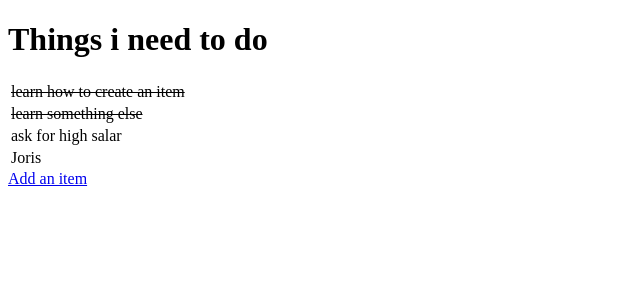
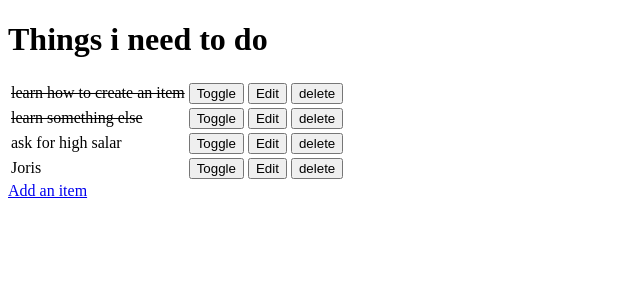
Before and after one commit to JorisPaarde/dajango-lessons, a Django app: page / in a window 1280 px wide. Shown: the top 300 px of the page, without its empty margins (0-640 px from the left). Run offline with Django 3.2, Linux system fonts and the light colour scheme; data comes from the database, SQL or seed files in the repository; both versions use the stored data as it was after the commit.

Commit message:
Added full crud functionality

```diff
--- a/django_todo/urls.py
+++ b/django_todo/urls.py
@@ -15,10 +15,13 @@ Including another URLconf
 """
 from django.contrib import admin
 from django.urls import path
-from todo.views import get_todo_list, add_item
+from todo import views
 
 urlpatterns = [
     path('admin/', admin.site.urls),
-    path('', get_todo_list, name='get_todo_list'),
-    path('add', add_item, name='add')
+    path('', views.get_todo_list, name='get_todo_list'),
+    path('add', views.add_item, name='add'),
+    path('edit/<item_id>', views.edit_item, name='edit'),
+    path('toggle/<item_id>', views.toggle_item, name='toggle'),
+    path('delete/<item_id>', views.delete_item, name='delete'),
 ]
--- a/todo/templates/todo/todo_list.html
+++ b/todo/templates/todo/todo_list.html
@@ -4,7 +4,7 @@
     <meta charset="UTF-8">
     <meta http-equiv="X-UA-Compatible" content="IE=edge">
     <meta name="viewport" content="width=device-width, initial-scale=1.0">
-    <title>Document</title>
+    <title>To do</title>
 </head>
 <body>
     <h1>Things i need to do</h1>
@@ -16,6 +16,21 @@
                 {% else %}
                 <td>{{ item.name }}</td>
                 {% endif %}
+                <td>
+                    <a href="/toggle/{{ item.id }}">
+                        <button>Toggle</button>
+                    </a>
+                </td>
+                <td>
+                    <a href="/edit/{{ item.id }}">
+                        <button>Edit</button>
+                    </a>
+                </td>
+                <td>
+                    <a href="/delete/{{ item.id }}">
+                        <button>delete</button>
+                    </a>
+                </td>
             </tr>
             {% empty %}
             <tr>
--- a/todo/views.py
+++ b/todo/views.py
@@ -1,5 +1,6 @@
-from django.shortcuts import render, redirect
+from django.shortcuts import render, redirect, get_object_or_404
 from .models import Item
+from .forms import ItemForm
 
 # Create your views here.
 
@@ -14,9 +15,43 @@ def get_todo_list(request):
 
 def add_item(request):
     if request.method == 'POST':
-        name = request.POST.get('item_name')
-        done = 'done' in request.POST
-        Item.objects.create(name=name, done=done)
+        form = ItemForm(request.POST)
+        if form.is_valid():
+            form.save()
+            return redirect('get_todo_list')
+    form = ItemForm()
+    context = {
+        'form': form
+    }
 
-        return redirect('get_todo_list')
-    return render(request, 'todo/add_item.html')
+    return render(request, 'todo/add_item.html', context)
+
+
+def edit_item(request, item_id):
+    item = get_object_or_404(Item, id=item_id)
+
+    form = ItemForm(instance=item)
+    context = {
+        'form': form
+    }
+
+    if request.method == 'POST':
+        form = ItemForm(request.POST, instance=item)
+        if form.is_valid():
+            form.save()
+            return redirect('get_todo_list')
+
+    return render(request, 'todo/edit_item.html', context)
+
+
+def toggle_item(request, item_id):
+    item = get_object_or_404(Item, id=item_id)
+    item.done = not item.done
+    item.save()
+    return redirect('get_todo_list')
+
+
+def delete_item(request, item_id):
+    item = get_object_or_404(Item, id=item_id)
+    item.delete()
+    return redirect('get_todo_list')
```
Also changed, not shown: todo/forms.py (added, +8 -0 lines), todo/templates/todo/edit_item.html (added, +26 -0 lines), db.sqlite3.
